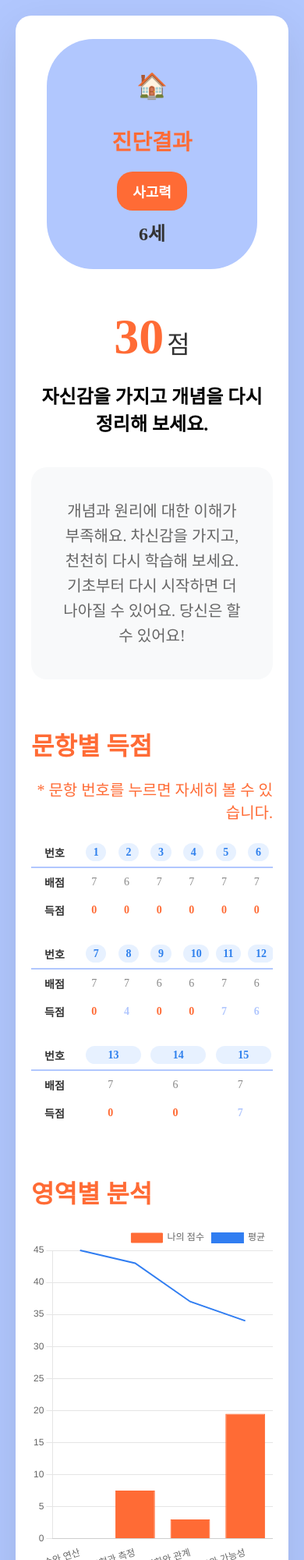
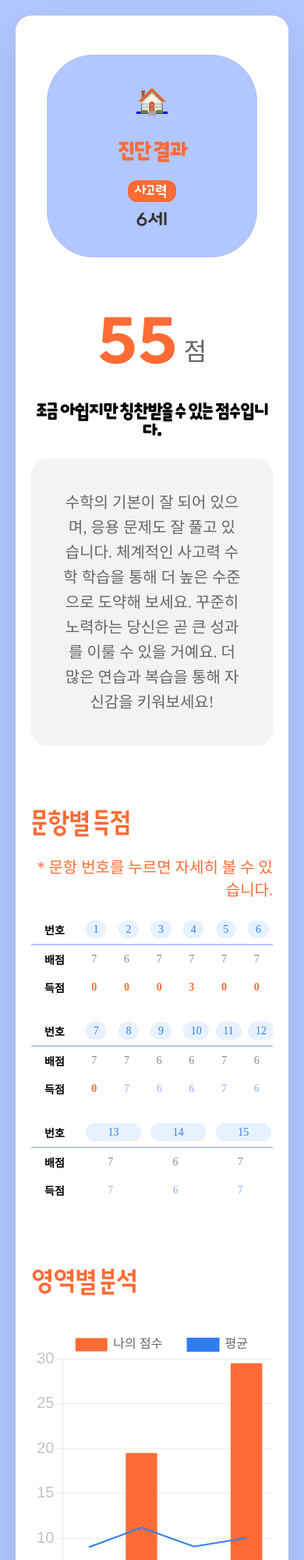
Before and after one commit to sharet9446/mathvil-result, a plain HTML site: page index.html in a window 390 px wide. Shown: the top 2000 px of the page at 78% size. Drawn offline with nearby package versions, Linux system fonts and the light colour scheme; a web font is replaced by a local one.

Commit message:
Refactor code structure for improved readability and maintainability

```diff
--- a/index.html
+++ b/index.html
@@ -5,12 +5,15 @@
     <meta name="viewport" content="width=device-width, initial-scale=1.0" />
     <title>매쓰빌</title>
     <link rel="stylesheet" href="mathvil-result.css" />
+    <link rel="icon" href="favicon.ico" type="image/x-icon" />
   </head>
   <body>
     <div class="container">
       <header class="header">
-        <div class="home-icon">🏠</div>
-        <h1>진단결과</h1>
+        <div class="home-icon">
+          <a href="https://mathvil.com/KR/dtest/?type=a">🏠</a>
+        </div>
+        <h1>진단 결과</h1>
         <div>
           <div class="grade-badge" id="difficultyLevel">사고력</div>
           <div class="age" id="studentAge">6세</div>
@@ -21,11 +24,11 @@
         <!-- 점수 섹션 -->
         <div class="score-section">
           <div class="score-title">
-            <span class="score-main" id="totalScore">0</span>
+            <span class="score-number" id="totalScore">0</span>
             <span class="score-unit">점</span>
           </div>
-          <h2 id="scoreTitle">결과를 불러오는 중...</h2>
-          <div class="score-message">
+          <h2 class="score-message" id="scoreTitle">결과를 불러오는 중...</h2>
+          <div class="score-explanation">
             <p id="scoreDescription">잠시만 기다려주세요.</p>
           </div>
         </div>
@@ -98,7 +101,7 @@
           <table class="description-table" id="descriptionTable">
             <thead>
               <tr>
-                <th>과정</th>
+                <th class="skill-category">과정</th>
                 <th>5대 영재사고력</th>
               </tr>
             </thead>
--- a/mathvil-result.css
+++ b/mathvil-result.css
@@ -1,3 +1,30 @@
+/* HGAlmond 폰트 */
+@font-face {
+  font-family: "HGAlmond40";
+  src: url("./fonts/HGAlmond40g.ttf") format("truetype");
+}
+
+@font-face {
+  font-family: "HGAlmond60";
+  src: url("./fonts/HGAlmond60g.ttf") format("truetype");
+}
+
+@font-face {
+  font-family: "HGAlmond80";
+  src: url("./fonts/HGAlmond80g.ttf") format("truetype");
+}
+
+/* Pretender 폰트 */
+@font-face {
+  font-family: "PretendardM";
+  src: url("./fonts/Pretendard-Medium.ttf") format("truetype");
+}
+
+@font-face {
+  font-family: "PretendardB";
+  src: url("./fonts/Pretendard-Bold.ttf") format("truetype");
+}
+
 * {
   margin: 0;
   padding: 0;
@@ -27,7 +54,7 @@ body {
   position: relative;
   background-color: #b1c7fe;
   padding: 40px 90px;
-  margin: 30px 40px;
+  margin: 50px 40px;
   border-radius: 60px;
 }
 
@@ -44,7 +71,7 @@ body {
 .header h1 {
   color: #ff6b35;
   font-size: 40px;
-  font-weight: bold;
+  font-family: "HGAlmond60";
   text-align: center;
   flex: 1;
 }
@@ -59,16 +86,16 @@ body {
 .header .grade-badge {
   background: #ff6b35;
   color: white;
-  padding: 12px 20px;
-  border-radius: 20px;
-  font-size: 18px;
-  font-weight: bold;
+  padding: 4px 12px 2px 8px;
+  border-radius: 12px;
+  font-size: 20px;
+  font-family: "HGAlmond60";
 }
 
 .header .age {
   color: #333;
-  font-size: 24px;
-  font-weight: bold;
+  font-size: 28px;
+  font-family: "HGAlmond60";
 }
 
 /* 메인 스타일 */
@@ -79,9 +106,9 @@ body {
 
 .section-title {
   color: #ff6b35;
-  font-size: 32px;
-  font-weight: bold;
-  margin: 60px 0 20px 0;
+  font-size: 36px;
+  font-family: "HGAlmond60";
+  margin: 80px 0 20px 0;
 }
 
 /* 점수 섹션 스타일 */
@@ -91,38 +118,45 @@ body {
 }
 
 .score-title {
+  display: flex;
+  justify-content: center;
+  align-items: center;
   margin-bottom: 20px;
 }
 
-.score-main {
-  font-size: 60px;
-  font-weight: bold;
+.score-number {
+  font-size: 96px;
+  font-family: "HGAlmond80";
   color: #ff6b35;
   margin-bottom: 20px;
+  line-height: 1;
+  margin: 0;
 }
 
 .score-unit {
-  font-size: 48px;
-  color: #333;
+  font-size: 30px;
+  font-family: "PretendardB";
+  margin-left: 8px;
+  color: #666666;
 }
 
 .score-message {
-  background: #f8f9fa;
+  font-size: 24px;
+  font-family: "HGAlmond60";
+}
+
+.score-explanation {
+  background: #f3f3f3;
   padding: 40px;
   border-radius: 20px;
-  margin: 40px 0;
+  margin: 20px 0;
   text-align: center;
 }
 
-.score-message h3 {
-  color: #333;
-  margin-bottom: 20px;
-  font-size: 28px;
-}
-
-.score-message p {
+.score-explanation p {
   color: #666;
   font-size: 20px;
+  font-family: "PretendardM";
   line-height: 1.6;
 }
 
@@ -151,8 +185,6 @@ body {
 }
 
 .question-header {
-  font-weight: bold;
-  color: #333;
   font-size: 16px;
   border-bottom: 2px solid #b1c7fe;
 }
@@ -168,13 +200,11 @@ body {
 
 .question-table .row-header {
   font-weight: bold;
-  color: #333;
   width: 60px;
   min-width: 60px;
 }
 
 .question-table .question-number {
-  font-weight: bold;
   background-color: #e7f1ff;
   color: #2f80ed;
   border-radius: 50px;
@@ -208,7 +238,8 @@ body {
 
 .bar-chart {
   width: 100%;
-  height: 450px;
+  height: 500px;
+  margin-bottom: 40px;
 }
 
 /* 공통 테이블 스타일 */
@@ -246,15 +277,23 @@ body {
 
 .table-common th {
   color: #333;
-  font-weight: bold;
+  font-size: 18px;
+  font-family: "PretendardB";
 }
 
 /* 영역별 분석 표 */
 
-.analysis-table .unit-name strong {
+.analysis-table .unit-number {
   color: #333;
-  font-weight: bold;
+  font-family: "PretendardB";
   font-size: 18px;
+}
+
+.analysis-table .unit-name {
+  color: #666;
+  font-family: "PretendardM";
+  font-size: 18px;
+  margin-left: 10px;
 }
 
 .analysis-table .cell-total,
@@ -294,14 +333,10 @@ body {
 
 /* 5대 영재사고력 표 섹션 스타일 */
 
-.skills-table th,
-.skills-table td {
-  font-size: 15px;
-}
-
-.skills-table .skill-name {
-  color: #333;
-  font-weight: bold;
+.skills-table .skill-name,
+.description-table .skill-category {
+  font-size: 18px;
+  font-family: "PretendardB";
 }
 
 .skills-table .skill-percentage-my {
@@ -326,6 +361,10 @@ body {
   overflow: hidden;
 }
 
+.description-table .skill-category {
+  padding-left: 5vw;
+}
+
 .description-table th {
   color: #333;
   font-weight: bold;
@@ -336,26 +375,20 @@ body {
 .description-table td {
   padding: 20px;
   vertical-align: top;
-  font-size: 15px;
+  font-size: 16px;
   line-height: 1.6;
-}
-
-.description-table .skill-category {
-  width: 100px;
-  font-weight: bold;
-  text-align: center;
 }
 
 .description-table .skill-description {
   color: #666;
-  padding-left: 20px;
+  font-family: "PretendardM";
 }
 
 /* 태블릿 대응 */
 
 @media (max-width: 1200px) {
   .content {
-    padding: 30px;
+    padding: 10px 40px;
   }
 
   .chart-analysis-row {
--- a/mathvil-result.js
+++ b/mathvil-result.js
@@ -1,62 +1,70 @@
 // 전역 변수로 데이터 저장
 let assessmentData = null;
+let barChartInstance;
 
 // 백엔드에서 데이터를 받아오는 함수 (실제 구현 시 API 호출)
 async function fetchAssessmentData() {
   return new Promise((resolve) => {
     setTimeout(() => {
+      const questions = [
+        { number: 1, totalPoints: 7, obtainedPoints: 0 },
+        { number: 2, totalPoints: 6, obtainedPoints: 0 },
+        { number: 3, totalPoints: 7, obtainedPoints: 0 },
+        { number: 4, totalPoints: 7, obtainedPoints: 3 },
+        { number: 5, totalPoints: 7, obtainedPoints: 0 },
+        { number: 6, totalPoints: 7, obtainedPoints: 0 },
+        { number: 7, totalPoints: 7, obtainedPoints: 0 },
+        { number: 8, totalPoints: 7, obtainedPoints: 7 },
+        { number: 9, totalPoints: 6, obtainedPoints: 6 },
+        { number: 10, totalPoints: 6, obtainedPoints: 6 },
+        { number: 11, totalPoints: 7, obtainedPoints: 7 },
+        { number: 12, totalPoints: 6, obtainedPoints: 6 },
+        { number: 13, totalPoints: 7, obtainedPoints: 7 },
+        { number: 14, totalPoints: 6, obtainedPoints: 6 },
+        { number: 15, totalPoints: 7, obtainedPoints: 7 },
+      ];
+
+      const totalScore = questions.reduce(
+        (acc, q) => acc + q.obtainedPoints,
+        0
+      );
+
       resolve({
         student: {
           age: "6세",
           difficultyLevel: "사고력",
         },
         score: {
-          total: 30,
+          total: totalScore,
           maxScore: 100,
-          title: "자신감을 가지고 개념을 다시 정리해 보세요.",
+          title: "조금 아쉽지만 칭찬받을 수 있는 점수입니다.",
           description:
-            "개념과 원리에 대한 이해가 부족해요.\n차신감을 가지고, 천천히 다시 학습해 보세요. 기초부터 다시 시작하면 더 나아질 수 있어요. 당신은 할 수 있어요!",
+            "수학의 기본이 잘 되어 있으며, 응용 문제도 잘 풀고 있습니다. 체계적인 사고력 수학 학습을 통해 더 높은 수준으로 도약해 보세요. 꾸준히 노력하는 당신은 곧 큰 성과를 이룰 수 있을 거예요. 더 많은 연습과 복습을 통해 자신감을 키워보세요!",
         },
-        questions: [
-          { number: 1, totalPoints: 7, obtainedPoints: 0 },
-          { number: 2, totalPoints: 6, obtainedPoints: 0 },
-          { number: 3, totalPoints: 7, obtainedPoints: 0 },
-          { number: 4, totalPoints: 7, obtainedPoints: 0 },
-          { number: 5, totalPoints: 7, obtainedPoints: 0 },
-          { number: 6, totalPoints: 7, obtainedPoints: 0 },
-          { number: 7, totalPoints: 7, obtainedPoints: 0 },
-          { number: 8, totalPoints: 7, obtainedPoints: 4 },
-          { number: 9, totalPoints: 6, obtainedPoints: 0 },
-          { number: 10, totalPoints: 6, obtainedPoints: 0 },
-          { number: 11, totalPoints: 7, obtainedPoints: 7 },
-          { number: 12, totalPoints: 6, obtainedPoints: 6 },
-          { number: 13, totalPoints: 7, obtainedPoints: 0 },
-          { number: 14, totalPoints: 6, obtainedPoints: 0 },
-          { number: 15, totalPoints: 7, obtainedPoints: 7 },
-        ],
+        questions, // 변수 이름과 key가 같을 때 단축 표현 가능
         units: [
           { name: "수와 연산", total: 20, score: 0, average: 45 },
-          { name: "도형과 측정", total: 26, score: 7.5, average: 43 },
-          { name: "변화와 관계", total: 24.5, score: 3, average: 37 },
-          { name: "자료와 가능성", total: 29.5, score: 19.5, average: 34 },
+          { name: "도형과 측정", total: 26, score: 19.5, average: 43 },
+          { name: "변화와 관계", total: 24.5, score: 6, average: 37 },
+          { name: "자료와 가능성", total: 29.5, score: 29.5, average: 34 },
         ],
         skills: [
-          { name: "수리", score: 0, average: 49 },
-          { name: "논리독해", score: 10, average: 39 },
-          { name: "카운팅", score: 0, average: 30 },
-          { name: "공간", score: 36, average: 41 },
-          { name: "추리", score: 0, average: 42 },
+          { name: "수리", score: 5, average: 49 },
+          { name: "논리독해", score: 73, average: 39 },
+          { name: "카운팅", score: 100, average: 30 },
+          { name: "공간", score: 68, average: 41 },
+          { name: "추리", score: 20, average: 42 },
         ],
         descriptions: [
           {
             title: "수리",
             content:
-              "숫자의 이해과 순서를 이해하고, 수를 세고 비교하는 능력을 길러야 합니다. 기본적인 덧셈과 뺄셈을 통해 수의 관계를 이해하는 것도 중요합니다.",
+              "숫자의 이름과 순서를 이해하고, 수를 세고 비교하는 능력을 길러야 합니다. 기본적인 덧셈과 뺄셈을 통해 수의 관계를 이해하는 것도 중요합니다.",
           },
           {
             title: "논리 독해",
             content:
-              "다양한 모양을 인식하고 구별할 수 있어야 하며, 공간의 관계를 이해하는 능력을 기려야 합니다. 도형의 위치나 방향을 이해하고 설명할 수 있어야 합니다.",
+              "다양한 모양을 인식하고 구별할 수 있어야 하며, 공간의 관계를 이해하는 능력을 키워야 합니다. 도형의 위치나 방향을 이해하고 설명할 수 있어야 합니다.",
           },
           {
             title: "카운팅",
@@ -66,12 +74,12 @@ async function fetchAssessmentData() {
           {
             title: "공간",
             content:
-              "간단한 방법으로 데이터를 모으고 정리하는 능력을 배워야 합니다.",
+              "간단한 방법으로 데이터를 모으고 정리하는 능력을 배워야 합니다. 또한 기본적인 그래프와 표를 보고 해석할 수 있어야 합니다.",
           },
           {
             title: "추리",
             content:
-              "단순한 집합을 분류하는 것에 그치지 않고, 이를 창의적으로 활용하고 표현하는 능력입니다.",
+              "단순한 정보를 받아들이는 것에 그치지 않고, 이를 창의적으로 활용하고 표현하는 능력입니다.",
           },
         ],
       });
@@ -132,10 +140,10 @@ function createQuestionTables(questions) {
     const obtainedPointsRow = document.createElement("tr");
     obtainedPointsRow.innerHTML = `<td class="row-header">득점</td>`;
     tableQuestions.forEach((q) => {
-      const isCorrect = q.obtainedPoints > 0;
-      const className = isCorrect
-        ? "obtained-points correct"
-        : "obtained-points";
+      const className =
+        q.obtainedPoints === q.totalPoints
+          ? "obtained-points correct"
+          : "obtained-points";
       obtainedPointsRow.innerHTML += `<td class="${className}">${q.obtainedPoints}</td>`;
     });
     table.appendChild(obtainedPointsRow);
@@ -158,9 +166,9 @@ function createAnalysisTable(units) {
     appendRow(
       tbody,
       `
-            <td class="unit-name"><strong>${index + 1}</strong> ${
-        unit.name
-      }</td>
+            <td class="unit-names"><span class=unit-number>${
+              index + 1
+            }</span><span class="unit-name">${unit.name}</span></td>
             <td class="cell-total">${unit.total}</td>
             <td class="cell-score">${unit.score}</td>
             <td class="cell-percentage">${percentage}%</td>
@@ -242,11 +250,16 @@ function appendRow(tbody, htmlString) {
 function drawBarChart(units) {
   const ctx = document.getElementById("barChart");
 
+  // 기존에 차트가 그려져 있으면 먼저 삭제
+  if (barChartInstance) {
+    barChartInstance.destroy();
+  }
+
   const label = units.map((unit) => unit.name);
   const myScore = units.map((unit) => unit.score);
-  const avgScore = units.map((unit) => unit.average);
+  const avgScore = units.map((unit) => unit.average * (unit.total / 100));
 
-  new Chart(ctx, {
+  barChartInstance = new Chart(ctx, {
     type: "bar",
     data: {
       labels: label,
@@ -257,6 +270,8 @@ function drawBarChart(units) {
           backgroundColor: "#ff6b35",
           borderColor: "#ff6b35",
           borderWidth: 1,
+          order: 2, // 나의 점수 z-index를 두 번째로 설정
+          barThickness: 40, // 막대 두께
         },
         {
           label: "평균",
@@ -266,19 +281,31 @@ function drawBarChart(units) {
           backgroundColor: "#307df1",
           borderWidth: 2,
           fill: false,
-          pointRadius: 0,
+          pointRadius: 0, // 점 표시 안 함
           pointHoverRadius: 4,
+          order: 1, // 평균 z-index를 첫 번째로 설정
         },
       ],
     },
     options: {
-      responsive: true,
-      maintainAspectRatio: false,
+      responsive: true, // 반응형 차트
+      maintainAspectRatio: false, // 차트 크기 자동 조정
       plugins: {
         legend: {
           display: true,
           position: "top",
           align: "end",
+          labels: {
+            font: {
+              size: 16,
+            },
+            color: "#666",
+            padding: 32,
+            sort: (a, b) => {
+              const order = ["나의 점수", "평균"];
+              return order.indexOf(a.text) - order.indexOf(b.text);
+            },
+          },
         },
       },
       scales: {
@@ -286,13 +313,30 @@ function drawBarChart(units) {
           grid: {
             display: false,
           },
+          ticks: {
+            color: "#666",
+            font: {
+              size: 20,
+              weight: "bold",
+              family: "Arial",
+            },
+          },
         },
         y: {
           grid: {
             display: true,
-            color: "rgba(0, 0, 0, 0.1)",
+            color: "rgba(94, 61, 61, 0.1)",
+          },
+          ticks: {
+            color: "#c3c3c3",
+            stepSize: 5,
+            font: {
+              size: 20,
+              family: "Arial",
+            },
           },
           beginAtZero: true,
+          stacked: false,
         },
       },
     },
@@ -305,8 +349,8 @@ function drawRadarChart(skills) {
   ctx.style.backgroundColor = "transparent";
 
   const label = skills.map((skill) => skill.name);
-  const myScore = skills.map((skill) => skill.score / 10);
-  const averageScore = skills.map((skill) => skill.average / 10);
+  const myScore = skills.map((skill) => skill.score);
+  const averageScore = skills.map((skill) => skill.average);
 
   new Chart(ctx, {
     type: "radar",
@@ -347,18 +391,20 @@ function drawRadarChart(skills) {
             usePointStyle: true,
             pointStyle: "line",
             font: {
-              size: 12,
+              size: 16,
             },
+            color: "#666",
+            padding: 32,
           },
         },
       },
       scales: {
         r: {
           beginAtZero: true,
-          max: 12,
+          max: 100,
           min: 0,
           ticks: {
-            stepSize: 2,
+            stepSize: 100 / 6,
             display: false,
           },
           grid: {
@@ -371,8 +417,8 @@ function drawRadarChart(skills) {
           },
           pointLabels: {
             font: {
-              size: 13,
-              weight: "normal",
+              size: 20,
+              family: "PretendardM",
             },
             color: "#666",
             padding: 15,
```
Also changed, not shown: favicon.ico (added), fonts/HGAlmond40g.ttf (added), fonts/HGAlmond60g.ttf (added), fonts/HGAlmond80g.ttf (added), 2 other files.
